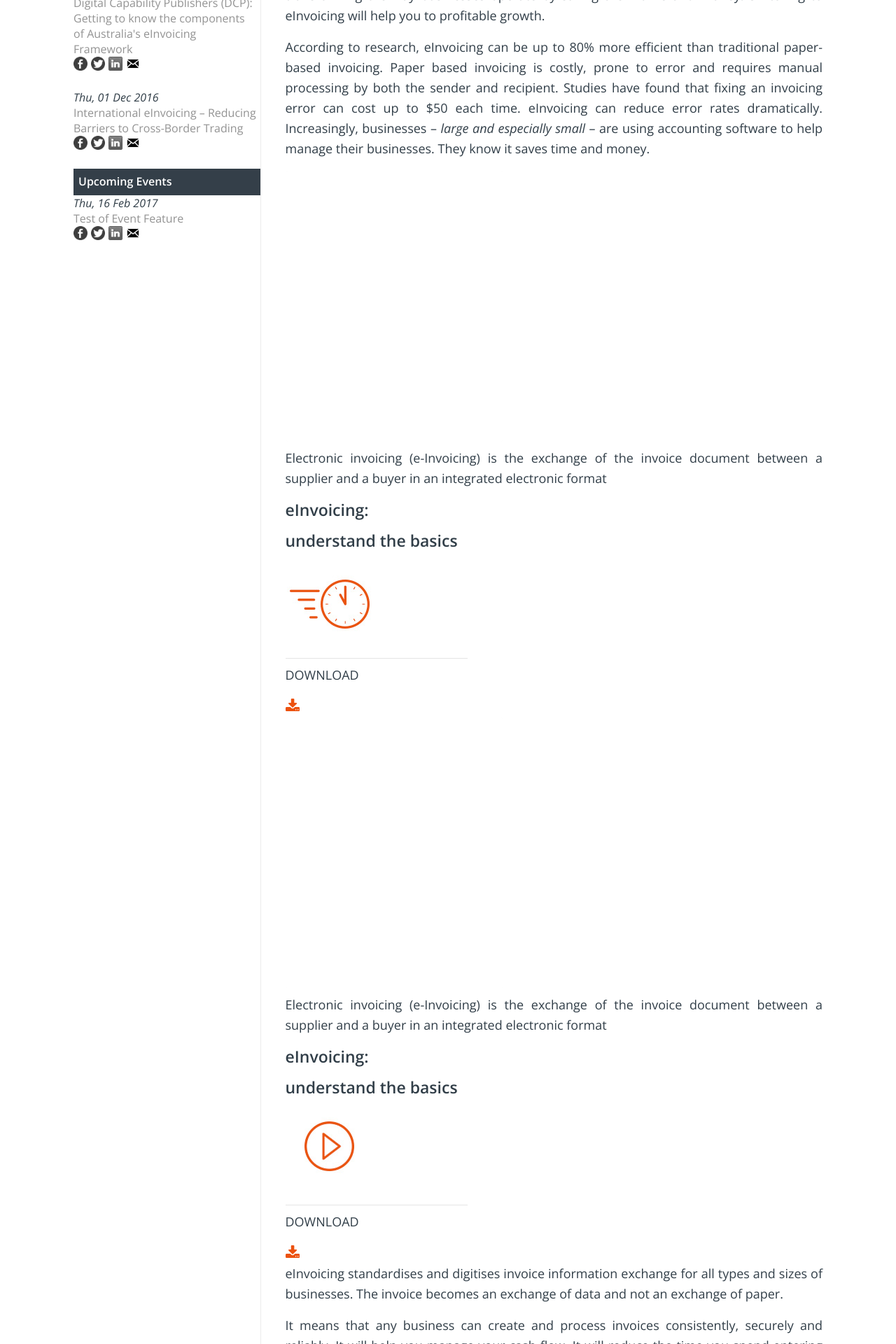
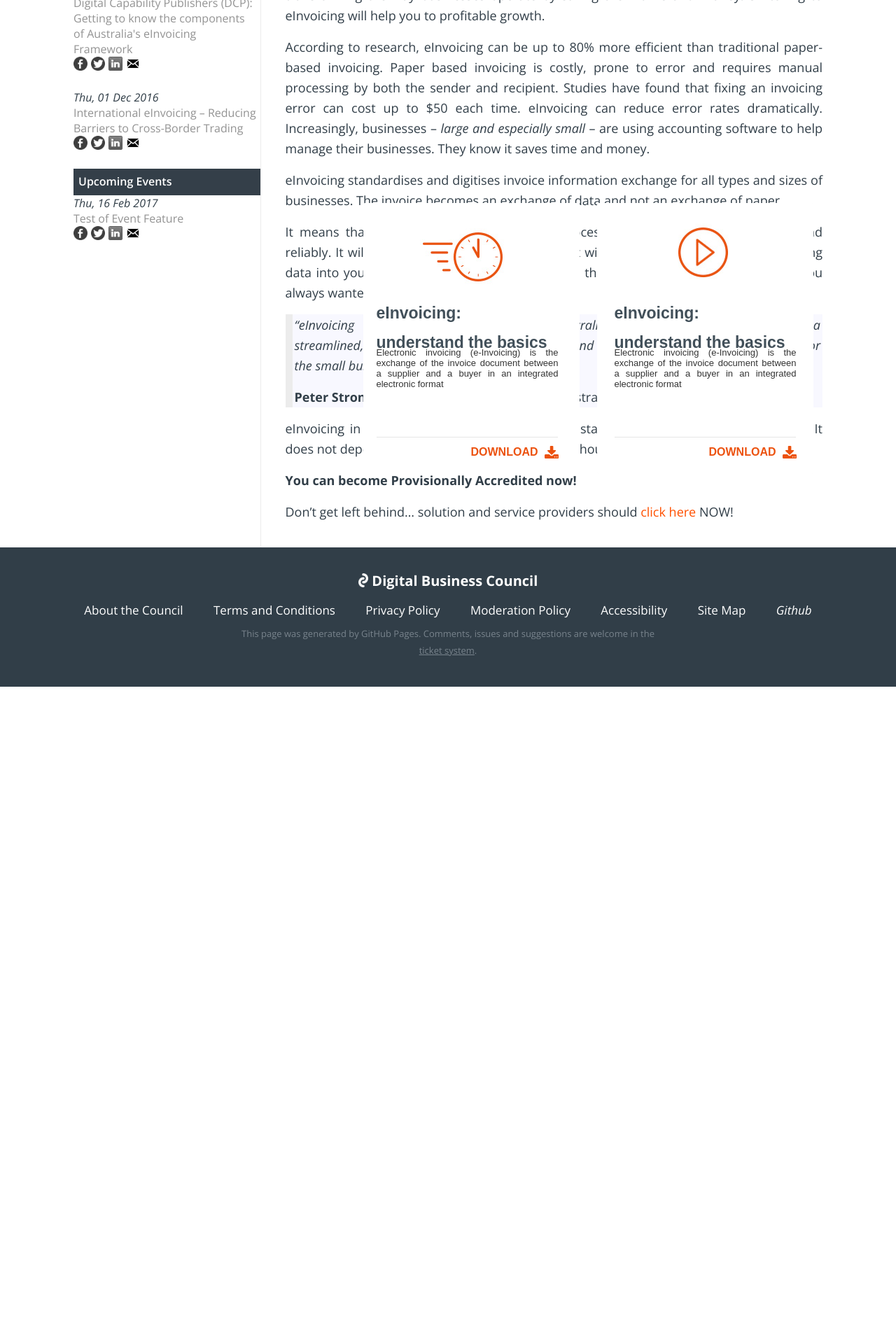
Before and after one commit to Digital-Business-Council/Digital-Business-Council.github.io, a Jekyll site: the page built from index.md, in a window 1280 px wide. Shown: the part 499-2419 px from the top of the page at 70% size. Built offline with Jekyll 4.4.1, drawn with Linux system fonts in a browser that asks for light colours; our own code applies the rules of GitHub Pages for plain Markdown files; after the commit the page ends 1480 px from its top, so only the background shows below that.

Commit message:
Update _content.scss

```diff
--- a/_sass/_content.scss
+++ b/_sass/_content.scss
@@ -105,3 +105,75 @@
 
 
 }
+.call-to-action {
+    font-family: 'Arial Regular', 'Arial';
+    font-weight: 400;
+    font-style: normal;
+    font-size: 13px;
+    color: #333333;
+    text-align: center;
+    line-height: normal;
+    border-width: 0px;
+    position: absolute;
+    display: block;
+}
+
+    .cta-frame{
+        border-width: 0px;
+        position: absolute;
+        width: 311px;
+        height: 389px;
+    }
+
+	.cta-text{
+                position: absolute;
+		width: 260px;
+    	height: 96px;
+	}
+    .cta-header{
+                position: absolute;
+                line-height: normal;
+                text-wrap:normal;
+		    width: 260px;
+    		height: 46px;
+    		font-family: 'Arial Bold', 'Arial';
+    		font-weight: 700;
+    		font-style: normal;
+    		font-size: 20px;
+		color: #42505A;
+    		text-align: left;
+            display: block;
+
+	}
+	.cta-header-img {
+                position: absolute;
+		width: 132px;
+    		height: 111px;
+	}
+	.cta-hr {
+                position: absolute;
+		width: 260px;
+    		height: 1px;
+	}
+
+	.cta-action-prompt{
+                position: absolute;
+		font-family: 'Arial Bold', 'Arial';
+   		font-weight: 700;
+    		font-style: normal;
+    		color: #EC520F;
+		font-size: 16px;
+		text-align: left;
+        display: block;
+        line-height: normal;
+            border-width: 0px;
+	}
+
+	.cta-action-img {
+            position: absolute;
+		    width: 20px;
+    		height: 18px;
+            display: block;
+            line-height: normal;
+            border-width: 0px;
+	}
```
